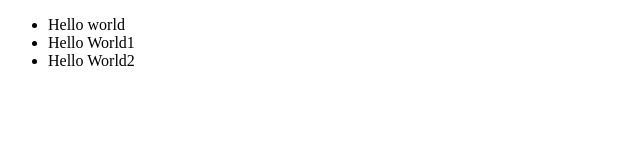
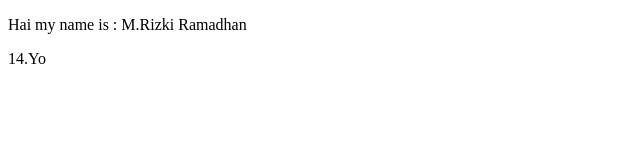
Before and after one commit to rizkiramadhan4617/Website, a plain HTML site: page index.html in a window 1280 px wide. Shown: the whole page, without its empty margins (0-640 px from the left). Drawn offline with Linux system fonts and the light colour scheme.

Commit message:
Update index.html

```diff
--- a/index.html
+++ b/index.html
@@ -4,10 +4,7 @@
 <title>Belajar membuat website</title>
 </head>
 <body>
-<ul>
-<li>Hello world</li>
-<li>Hello World1</li>
-<li>Hello World2</li>
-</ul>
+<p>Hai my name is : M.Rizki Ramadhan<br>
+<p>14.Yo</p>
 </body>
 </HTML>
```
